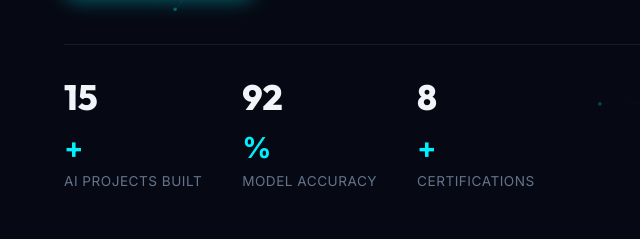
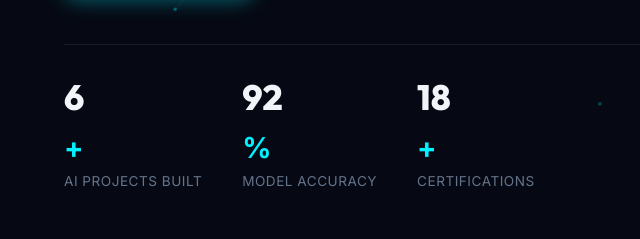
Before and after one commit to abhiram07656/my-Portfolio-website, a plain HTML site: page index.html in a window 1280 px wide. Shown: the part 687-926 px from the top of the page, 0-640 px from the left. Drawn offline with Linux system fonts and the light colour scheme.

Commit message:
Update hero stat counters in index.html

```diff
--- a/index.html
+++ b/index.html
@@ -105,7 +105,7 @@
           <!-- Highlight Counters -->
           <div class="hero-stats">
             <div class="stat-card">
-              <span class="stat-number" data-target="15">0</span><span class="stat-plus">+</span>
+              <span class="stat-number" data-target="6">0</span><span class="stat-plus">+</span>
               <span class="stat-label">AI Projects Built</span>
             </div>
             <div class="stat-card">
@@ -113,7 +113,7 @@
               <span class="stat-label">Model Accuracy</span>
             </div>
             <div class="stat-card">
-              <span class="stat-number" data-target="8">0</span><span class="stat-plus">+</span>
+              <span class="stat-number" data-target="18">0</span><span class="stat-plus">+</span>
               <span class="stat-label">Certifications</span>
             </div>
           </div>
```
